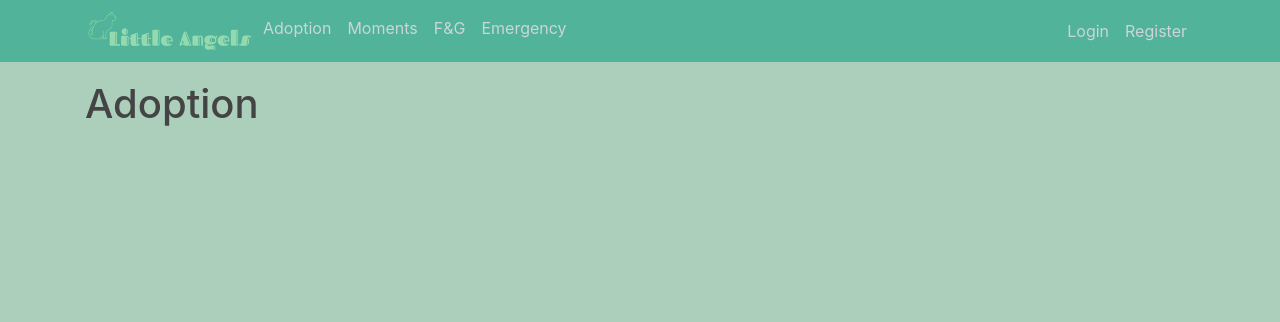
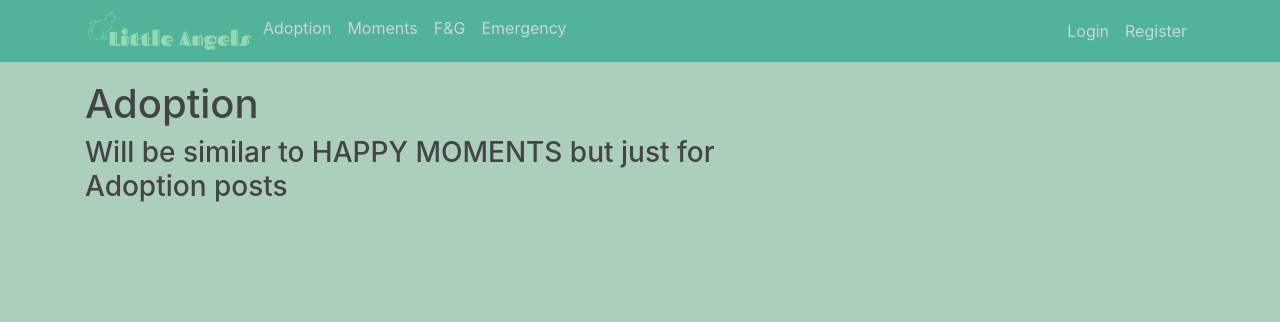
Before and after one commit to rhrokib/littleAngels, a Django app: page /adoption/ in a window 1280 px wide. Shown: the top 322 px of the page. Run offline with Django 3.2, Linux system fonts and the light colour scheme; some libraries are stand-ins or nearby versions.

Commit message:
minor changes

```diff
--- a/adoption/templates/adoption/adoption.html
+++ b/adoption/templates/adoption/adoption.html
@@ -2,4 +2,5 @@
 
 {% block content %}
     <h1>Adoption</h1>
+    <h3>Will be similar to HAPPY MOMENTS but just for Adoption posts</h3>
 {% endblock %}
--- a/feed/urls.py
+++ b/feed/urls.py
@@ -6,7 +6,7 @@ from . import views
 
 urlpatterns = [
     path('', PostListView.as_view(), name='feed'),
-    path('user<str:username>', UserPostListView.as_view(), name='user_posts'),
+    path('by_<str:username>', UserPostListView.as_view(), name='user_posts'),
     path('post/<int:pk>/', PostDetailView.as_view(), name='post_detail'),
     path('new', PostCreateView.as_view(), name='post_create'),
     path('post/<int:pk>/update', PostUpdateView.as_view(), name='post_update'),
--- a/home/templates/home/home.html
+++ b/home/templates/home/home.html
@@ -1 +1,5 @@
 {% extends 'home/base.html' %}
+{% load static %}
+{% block content %}
+    <h1 class="mb-4">I don't know what to put here</h1>
+{% endblock %}
```
Also changed, not shown: db.sqlite3.
